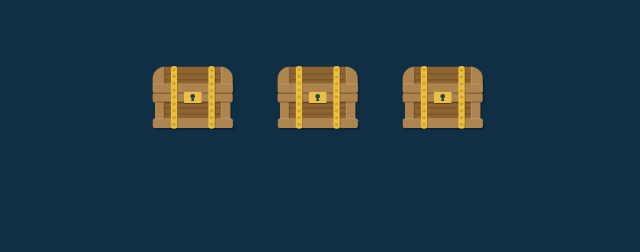
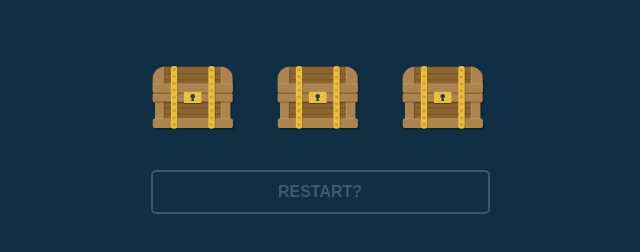
Before and after one commit to Toshiro-Morishita/TresureHunter, a plain HTML site: page index.html in a window 1280 px wide. Shown: the whole page, without its empty margins (322-962 px from the left). Drawn offline with Linux system fonts and the light colour scheme.

Commit message:
finish TresureHunter

```diff
--- a/css/styles.css
+++ b/css/styles.css
@@ -39,3 +39,21 @@
   opacity: 0.5;
   cursor: auto;
 }
+
+#btn {
+  text-decoration: none;
+  display: block;
+  width: 335px;
+  height: 40px;
+  border: 2px solid #fff;
+  color: #fff;
+  font-weight: bold;
+  line-height: 40px;
+  text-align: center;
+  border-radius: 5px;
+}
+
+#btn.inactive {
+  opacity: 0.2;
+  cursor: default;
+}
--- a/index.html
+++ b/index.html
@@ -12,6 +12,7 @@
         <img src="img/box.png" width="85" height="100" class="box shake">
         <img src="img/box.png" width="85" height="100" class="box shake">
       </div>
+      <a href="" id="btn" class="inactive">RESTART?</a>
     </div>
   <script src="js/main.js"></script>
   </body>
--- a/js/main.js
+++ b/js/main.js
@@ -14,11 +14,15 @@
     for (i = 0; i < boxes.length; i++) {
       boxes[i].addEventListener('click', function() {
         let j;
+        if (this.className.indexOf('shake') === -1) {
+          return;
+        }
         for (j = 0; j < boxes.length; j++) {
           boxes[j].src = 'img/' + contents[Math.floor(Math.random() * contents.length)];
           boxes[j].className = 'box disabled';
         }
         this.className = 'box';
+        document.getElementById('btn').className = '';
       });
     }
   }
```
